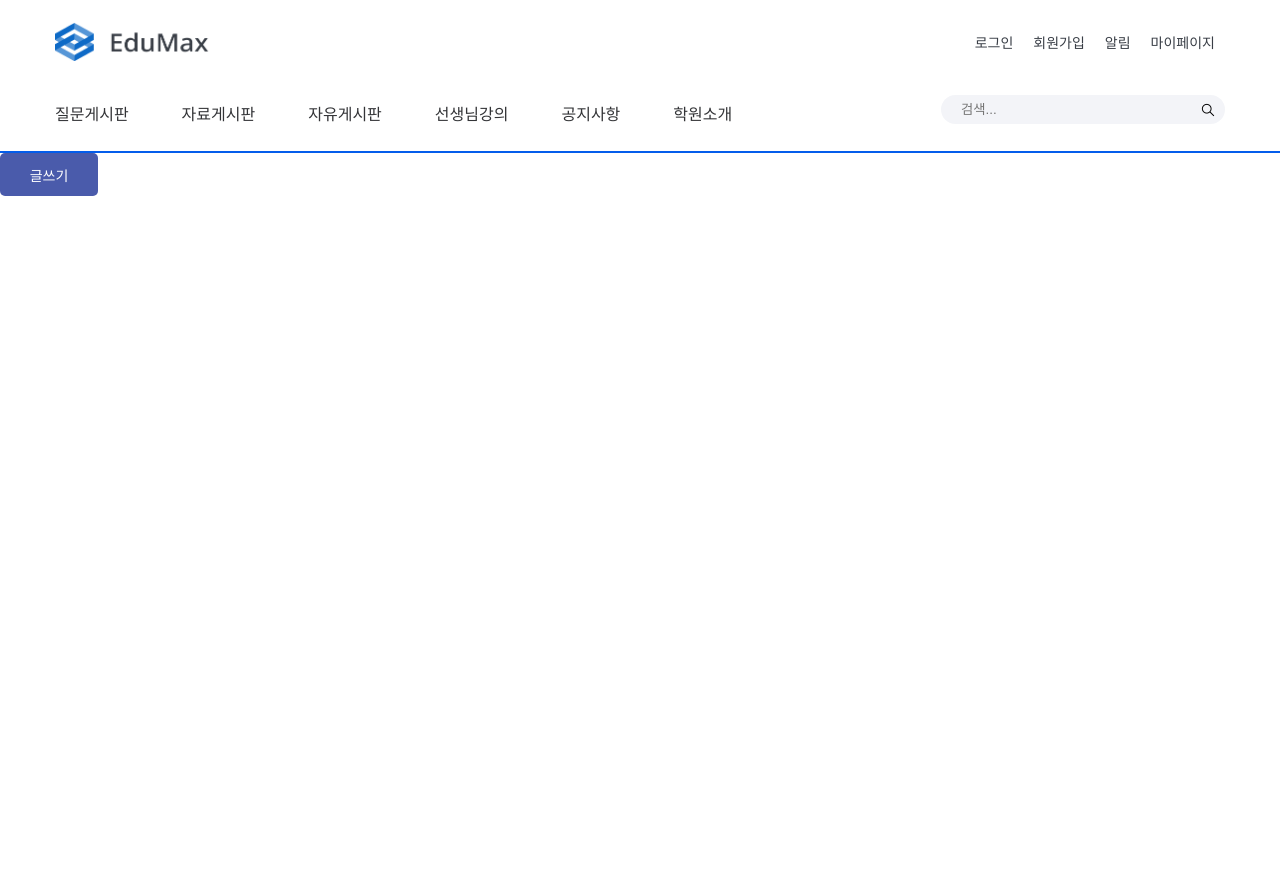
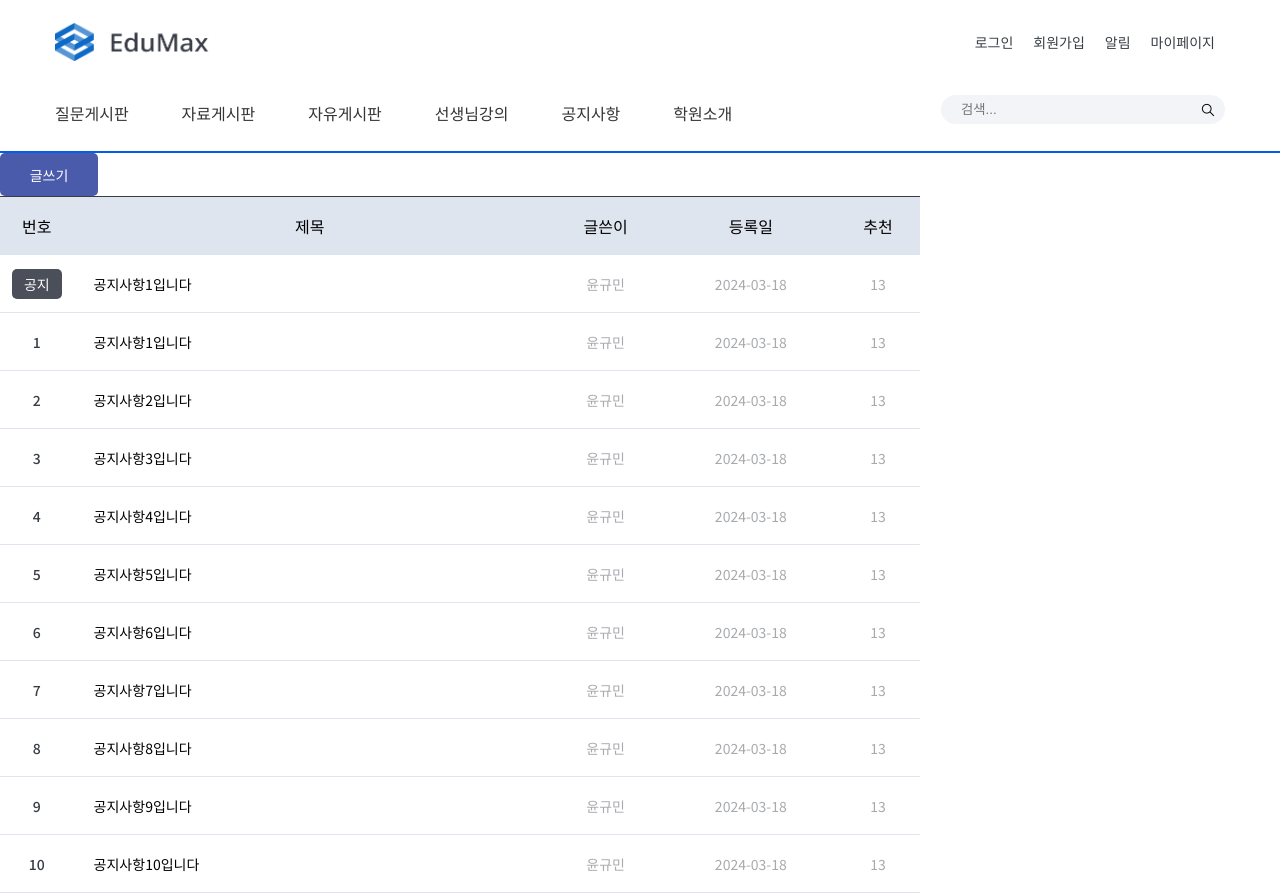
Before and after one commit to kbs1115/EduMax-front, a React (Create React App) app: page /post/question in a window 1280 px wide. Before the commit the page ends 800 px from the top, so only its background shows below. Built offline with nearby package versions, Linux system fonts and the light colour scheme.

Commit message:
[feat] add PostTable Component

```diff
--- /dev/null
+++ b/src/components/PostTable.js
@@ -0,0 +1,124 @@
+import React from "react";
+import styled from "styled-components";
+import Typography from "./Typography";
+import PostListButton from "./buttons/PostListButton";
+import { Link } from "react-router-dom";
+
+// Styled components for the table and its elements
+const StyledTable = styled.table`
+  width: 920px;
+  text-align: center;
+  border-collapse: collapse;
+`;
+
+const StyledHead = styled.thead`
+  background-color: #DFE5EE;
+  height: 55px;
+  border-top: 1px solid #393E46;
+  border-bottom: 1px solid #DFE5EE;
+`;
+
+const StyledBody = styled.tbody`
+  height: 55px;
+`;
+
+const StyledRow = styled.tr`
+  border-bottom: 1px solid #DFE5EE;
+`;
+
+const StyledCell = styled.td`
+  height: 55px;
+`;
+
+const NumCell = styled.td`
+  display: flex;
+  justify-content: center;
+  align-items: center;
+  height: 55px;
+`;
+
+const SubjectCell = styled.td`
+  text-align: start;
+  padding-left: 20px;
+  height: 55px;
+`;
+
+const StyledLink = styled(Link)`
+  text-decoration: none; // 링크의 밑줄 제거
+  color: inherit; // 부모 요소의 글자 색상 상속
+`;
+
+// PostTable component
+const PostTable = () => {
+  return (
+    <StyledTable>
+      <StyledHead>
+        <StyledRow>
+          <StyledCell width="70px">
+            <Typography size="body_sub_title">번호</Typography>
+          </StyledCell>
+          <StyledCell width="460px">
+            <Typography size="body_sub_title">제목</Typography>
+          </StyledCell>
+          <StyledCell width="115px">
+            <Typography size="body_sub_title">글쓴이</Typography>
+          </StyledCell>
+          <StyledCell width="165px">
+            <Typography size="body_sub_title">등록일</Typography>
+          </StyledCell>
+          <StyledCell width="80px">
+            <Typography size="body_sub_title">추천</Typography>
+          </StyledCell>
+        </StyledRow>
+      </StyledHead>
+      <StyledBody>
+        <StyledRow>
+          <NumCell>
+            <PostListButton width="50px"
+            height="30px"
+            buttonColor="#4B4F59"
+            textColor="white"
+            size="body_content_medium">공지</PostListButton>
+          </NumCell>
+          <SubjectCell>
+            <StyledLink><Typography size="body_content_thin">공지사항1입니다</Typography></StyledLink>
+          </SubjectCell>
+          <StyledCell>
+            <Typography size="body_content_thin" color="#A8AAAE">윤규민</Typography>
+          </StyledCell>
+          <StyledCell>
+            <Typography size="body_content_thin" color="#A8AAAE">2024-03-18</Typography>
+          </StyledCell>
+          <StyledCell>
+            <Typography size="body_content_thin" color="#A8AAAE">13</Typography>
+          </StyledCell>
+        </StyledRow>
+        {/* undefined array 대신에 data array가 들어가면 된다. setData를 써야할듯? */}
+        {[...Array(10)].map((_, index) => (
+          <StyledRow key={index}>
+            <NumCell>
+              <Typography size="body_content_medium" color="#393E46">{index + 1}</Typography>
+            </NumCell>
+            <SubjectCell>
+              <StyledLink to="/some-path">
+                <Typography size="body_content_thin">공지사항{index + 1}입니다</Typography>
+              </StyledLink>
+            </SubjectCell>
+            <StyledCell>
+            <Typography size="body_content_thin" color="#A8AAAE">윤규민</Typography>
+          </StyledCell>
+          <StyledCell>
+            <Typography size="body_content_thin" color="#A8AAAE">2024-03-18</Typography>
+          </StyledCell>
+          <StyledCell>
+            <Typography size="body_content_thin" color="#A8AAAE">13</Typography>
+          </StyledCell>
+            {/* Additional cells */}
+          </StyledRow>
+        ))}
+      </StyledBody>
+    </StyledTable>
+  );
+};
+
+export default PostTable;
--- a/src/components/Typography.js
+++ b/src/components/Typography.js
@@ -11,6 +11,7 @@ export const sizeMapping = {
   logo: ["26px", "500"],
   body_content_regular: ["13px", "500"],
   body_content_medium: ["14px", "500"],
+  body_content_thin: ["14px", "400"],
   body_content_small: ["12px", "500"],
   body_sub_title: ["16px", "500"]
 };
--- a/src/components/buttons/PostListButton.js
+++ b/src/components/buttons/PostListButton.js
@@ -11,7 +11,6 @@ const StyledButton = styled.button`
   background-color: ${props => props.buttonColor};
 	border-radius: 5px;
 	border-style: hidden;
-	cursor: pointer;
 `;
 
 const PostListButton = ({ width, height, size, textColor, buttonColor, children }) => {
--- a/src/pages/QuestionBoard.js
+++ b/src/pages/QuestionBoard.js
@@ -1,9 +1,11 @@
 import React from "react";
 import SideBar from "../components/SideBar";
 import PostListButton from "../components/buttons/PostListButton";
+import PostTable from "../components/PostTable";
 
 function QuestionBoard() {
   return (
+  <>
    <PostListButton
     width="98px"
     height="43px"
@@ -13,6 +15,8 @@ function QuestionBoard() {
    >
     글쓰기
    </PostListButton>
+   <PostTable></PostTable>
+  </>
   );
 }
 
```
Lines whose indentation alone changed are shown as unchanged.
